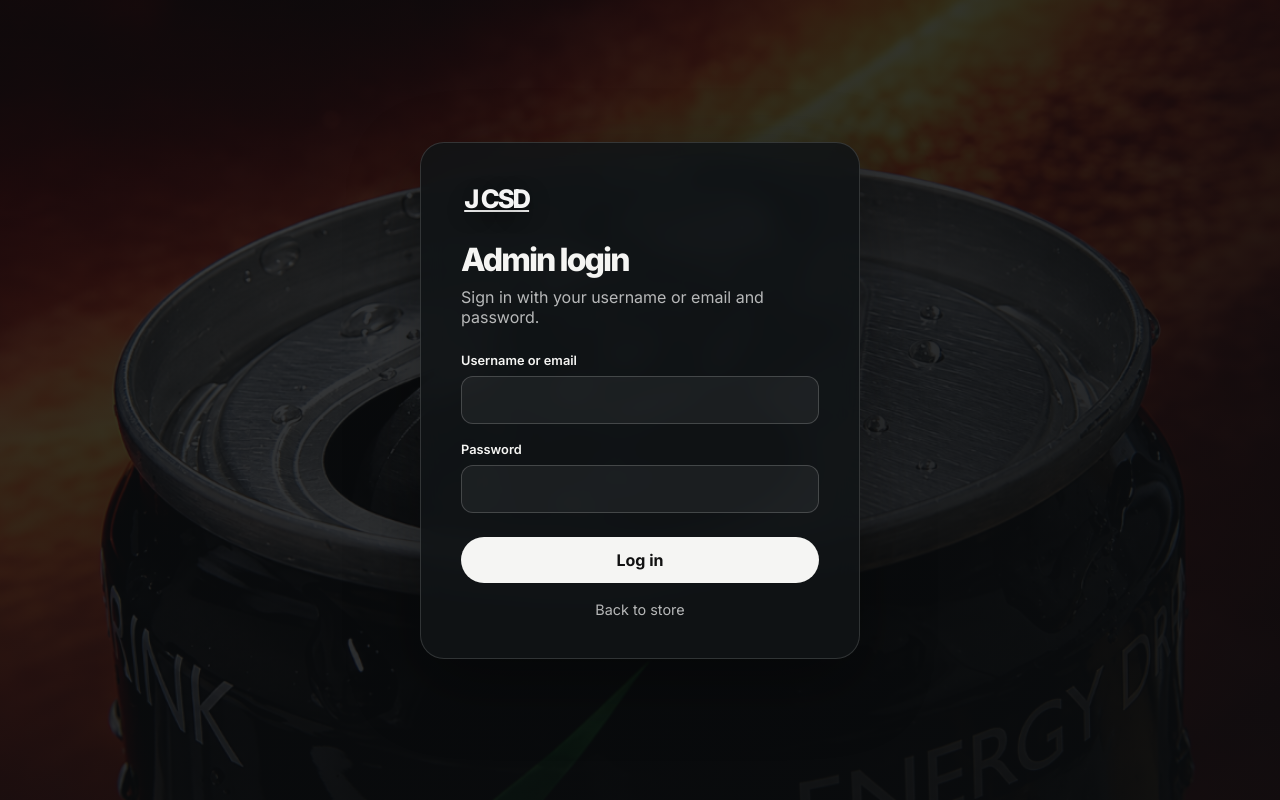
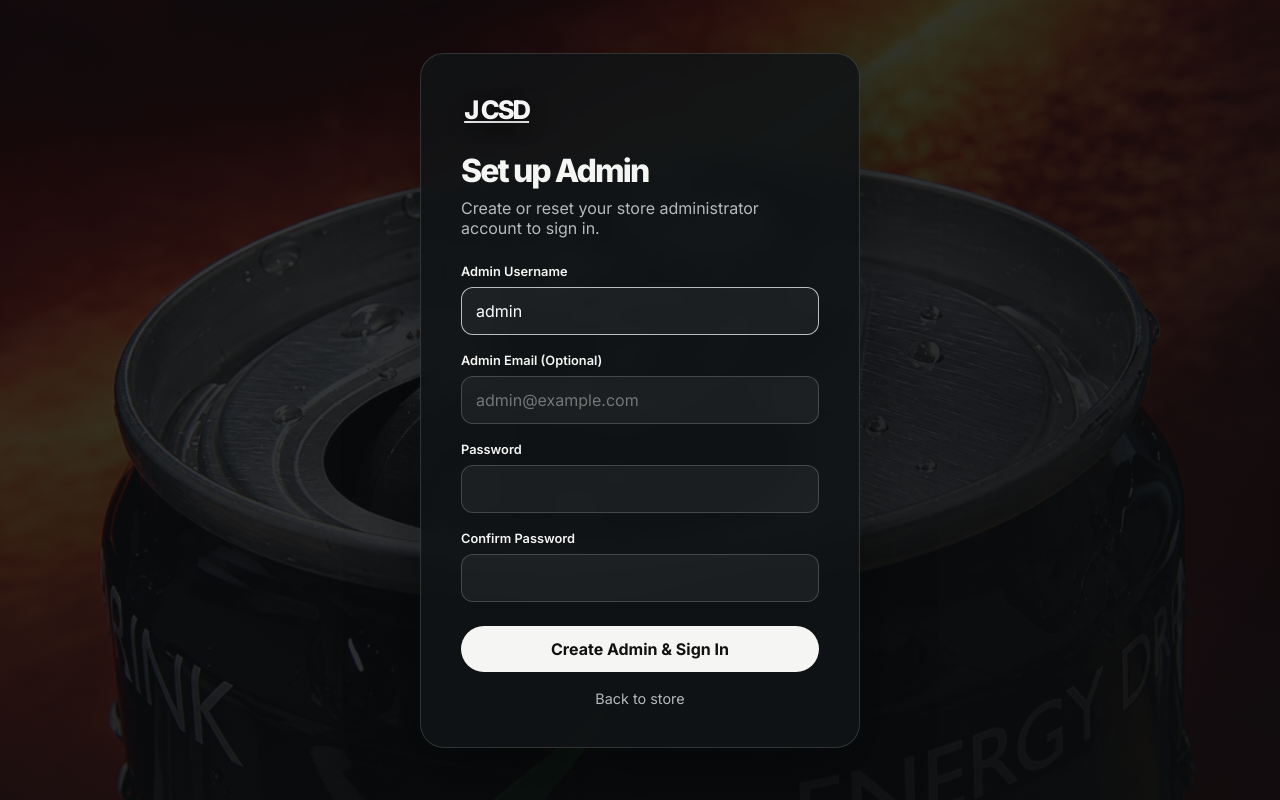
Before and after one commit to rithankumarraj/django123proj, a Django app: page /admin-login/ in a window 1280 px wide. Run offline with Django 5.2, Linux system fonts and the light colour scheme; data comes from the database, SQL or seed files in the repository; some libraries are stand-ins or nearby versions.

Commit message:
Add self-service web admin setup and password reset on admin login page

```diff
--- a/main/templates/main/admin_login.html
+++ b/main/templates/main/admin_login.html
@@ -5,7 +5,7 @@
 <head>
   <meta charset="UTF-8">
   <meta name="viewport" content="width=device-width, initial-scale=1.0">
-  <title>Admin login | J CSD</title>
+  <title>{% if is_setup_mode %}Setup Admin{% else %}Admin login{% endif %} | J CSD</title>
   <link rel="preconnect" href="https://fonts.googleapis.com">
   <link rel="preconnect" href="https://fonts.gstatic.com" crossorigin>
   <link href="https://fonts.googleapis.com/css2?family=Inter:wght@400;500;600;700;800&display=swap" rel="stylesheet">
@@ -160,6 +160,43 @@
   <main class="login-shell">
     <section class="login-card">
       <a href="{% url 'home' %}" class="brand-mark login-brand">J CSD</a>
+
+      {% if is_setup_mode %}
+        <h1>Set up Admin</h1>
+        <p class="login-subtitle">Create or reset your store administrator account to sign in.</p>
+
+        {% if setup_errors %}
+          <div class="login-errors" role="alert">
+            {% for error in setup_errors %}<p>{{ error }}</p>{% endfor %}
+          </div>
+        {% endif %}
+
+        <form method="post">
+          {% csrf_token %}
+          <input type="hidden" name="setup_admin_submit" value="1">
+          <div class="login-field">
+            <label for="setup_username">Admin Username</label>
+            <input class="login-input" id="setup_username" type="text" name="setup_username" value="{{ request.POST.setup_username|default:'admin' }}" required autofocus>
+          </div>
+          <div class="login-field">
+            <label for="setup_email">Admin Email (Optional)</label>
+            <input class="login-input" id="setup_email" type="email" name="setup_email" value="{{ request.POST.setup_email|default:'' }}" placeholder="admin@example.com">
+          </div>
+          <div class="login-field">
+            <label for="setup_password">Password</label>
+            <input class="login-input" id="setup_password" type="password" name="setup_password" required minlength="4">
+          </div>
+          <div class="login-field">
+            <label for="setup_password_confirm">Confirm Password</label>
+            <input class="login-input" id="setup_password_confirm" type="password" name="setup_password_confirm" required minlength="4">
+          </div>
+          <button class="login-submit" type="submit">Create Admin &amp; Sign In</button>
+        </form>
+
+        {% if has_staff %}
+          <a href="{% url 'admin_login' %}" class="login-back" style="margin-top: 14px;">Back to Regular Sign In</a>
+        {% endif %}
+      {% else %}
         <h1>Admin login</h1>
         <p class="login-subtitle">Sign in with your username or email and password.</p>
 
@@ -197,6 +234,9 @@
           </a>
         {% endif %}
 
+        <a href="{% url 'admin_login' %}?setup=admin" class="login-back" style="font-size: 0.8rem; opacity: 0.6; margin-top: 14px;">Set up / Reset Admin Account</a>
+      {% endif %}
+
       <a href="{% url 'home' %}" class="login-back">Back to store</a>
     </section>
   </main>
--- a/main/views.py
+++ b/main/views.py
@@ -1380,18 +1380,58 @@ def admin_login(request):
     if request.user.is_authenticated and request.user.is_staff:
         return redirect("admin_dashboard")
 
-    form = AdminLoginForm(request, data=request.POST or None)
-    if request.method == "POST" and form.is_valid():
-        user = form.get_user()
-        if user.is_staff:
+    User = get_user_model()
+    has_staff = User.objects.filter(is_staff=True).exists()
+    is_setup_mode = (request.GET.get("setup") in {"1", "admin", "true"}) or (not has_staff and request.GET.get("setup") != "0")
+    setup_errors = []
+
+    if request.method == "POST" and "setup_admin_submit" in request.POST:
+        username = request.POST.get("setup_username", "").strip()
+        password = request.POST.get("setup_password", "").strip()
+        password_confirm = request.POST.get("setup_password_confirm", "").strip()
+        email = request.POST.get("setup_email", "").strip()
+
+        if not username:
+            setup_errors.append("Please enter a username.")
+        if not password or len(password) < 4:
+            setup_errors.append("Password must be at least 4 characters.")
+        if password != password_confirm:
+            setup_errors.append("Passwords do not match.")
+
+        if not setup_errors:
+            user = User.objects.filter(username=username).first()
+            if not user:
+                user = User(username=username)
+            if email:
+                user.email = email
+            user.set_password(password)
+            user.is_staff = True
+            user.is_superuser = True
+            user.save()
             login(request, user)
             return redirect("admin_dashboard")
-        form.add_error(None, "Admin access is restricted to staff accounts.")
+        is_setup_mode = True
+
+    form = AdminLoginForm(request, data=request.POST or None)
+    if request.method == "POST" and "setup_admin_submit" not in request.POST:
+        is_setup_mode = False
+        if form.is_valid():
+            user = form.get_user()
+            if user.is_staff:
+                login(request, user)
+                return redirect("admin_dashboard")
+            form.add_error(None, "Admin access is restricted to staff accounts.")
 
     return render(
         request,
         "main/admin_login.html",
-        {"form": form, "google_login_enabled": settings.GOOGLE_SIGN_IN_ENABLED},
+        {
+            "form": form,
+            "google_login_enabled": settings.GOOGLE_SIGN_IN_ENABLED,
+            "is_setup_mode": is_setup_mode,
+            "has_staff": has_staff,
+            "setup_errors": setup_errors,
+        },
     )
 
 
```
Lines whose indentation alone changed are shown as unchanged.
